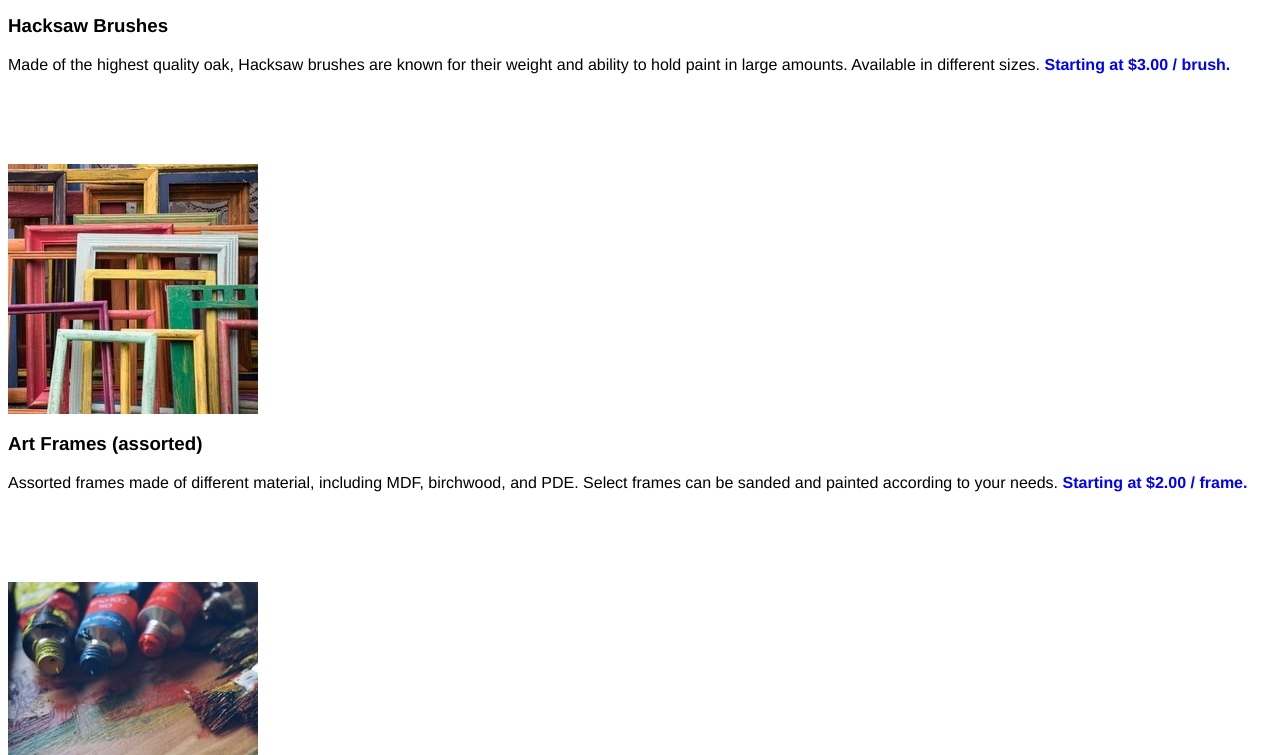
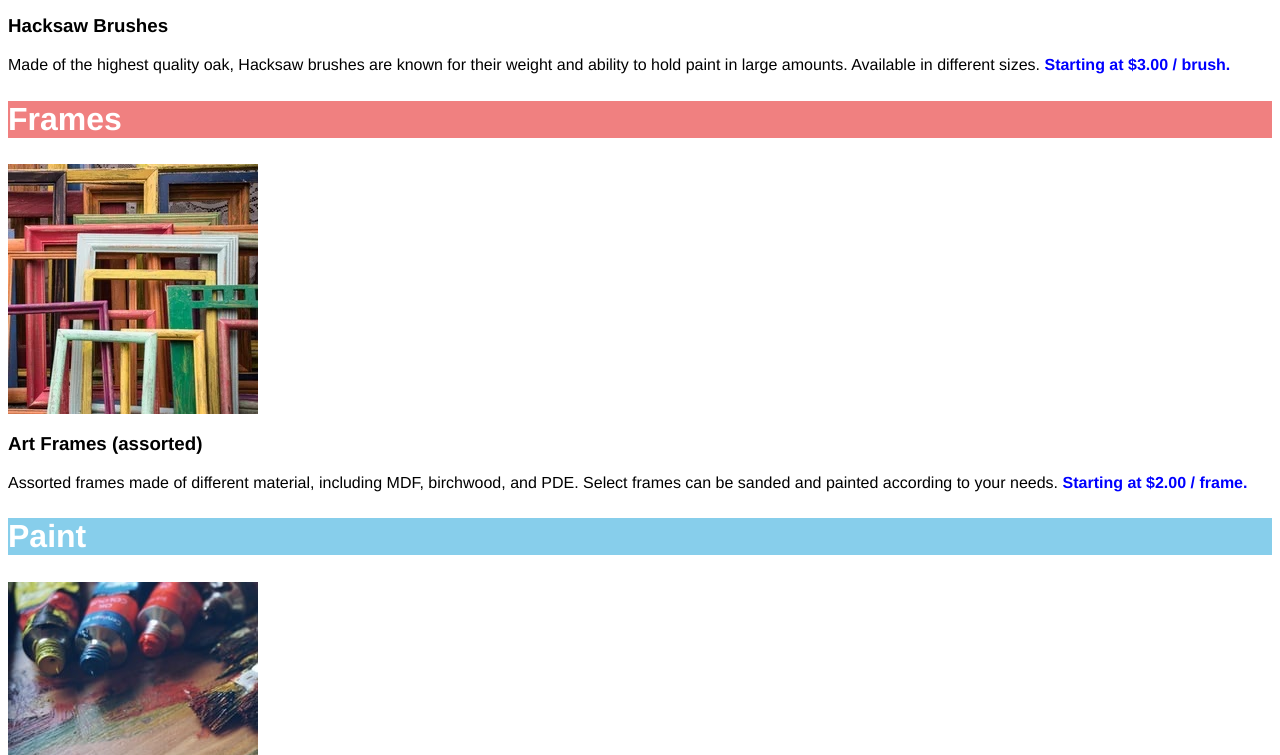
Before and after one commit to KleinHorn/Codecademy-Projects, a plain HTML site: page Dasmotos/index.html in a window 1280 px wide. Shown: the part 507-1262 px from the top of the page. Drawn offline with Linux system fonts and the light colour scheme.

Commit message:
add remaining heading styling

```diff
--- a/Dasmotos/style.css
+++ b/Dasmotos/style.css
@@ -24,3 +24,11 @@ span {
 #Brushes {
     background-color: mediumspringgreen;
 }
+
+#Frames {
+    background-color: lightcoral;
+}
+
+#Paint {
+    background-color: skyblue;
+}
```
